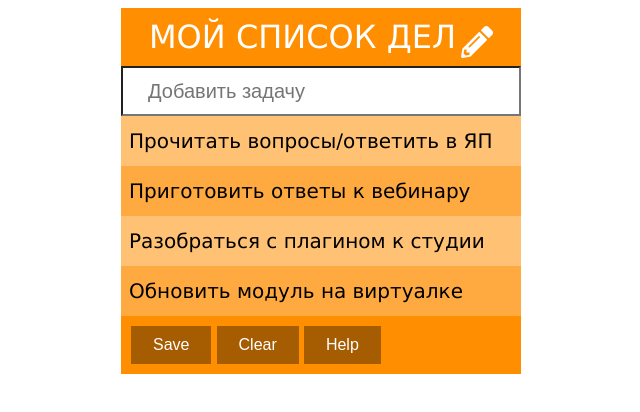
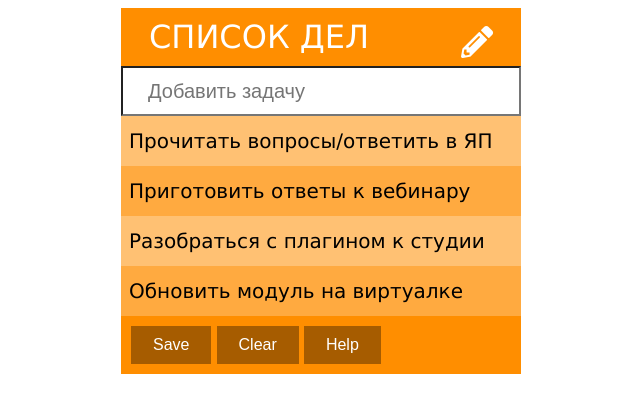
Before and after one commit to varankin-one/sprint4, a website: page public/index.html in a window 1280 px wide. Shown: the whole page, without its empty margins (319-959 px from the left). Drawn offline with Linux system fonts and the light colour scheme.

Commit message:
Update index.html

```diff
--- a/public/index.html
+++ b/public/index.html
@@ -17,7 +17,7 @@
   </head>
   <body>
     <div class="page">
-      <h1 class="title">Мой список дел <i id="penсil" class="fas fa-pencil-alt"></i></h1>
+      <h1 class="title">Cписок дел <i id="penсil" class="fas fa-pencil-alt"></i></h1>
       <input type="text" class="task-name" placeholder="Добавить задачу" />
 
       <ul class="tasks">
```
